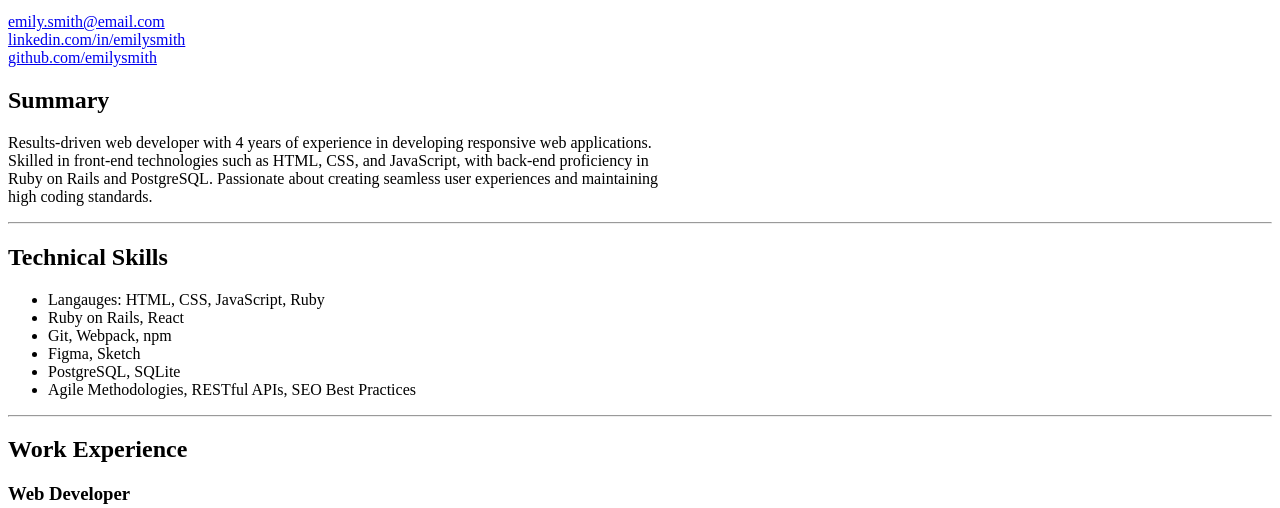
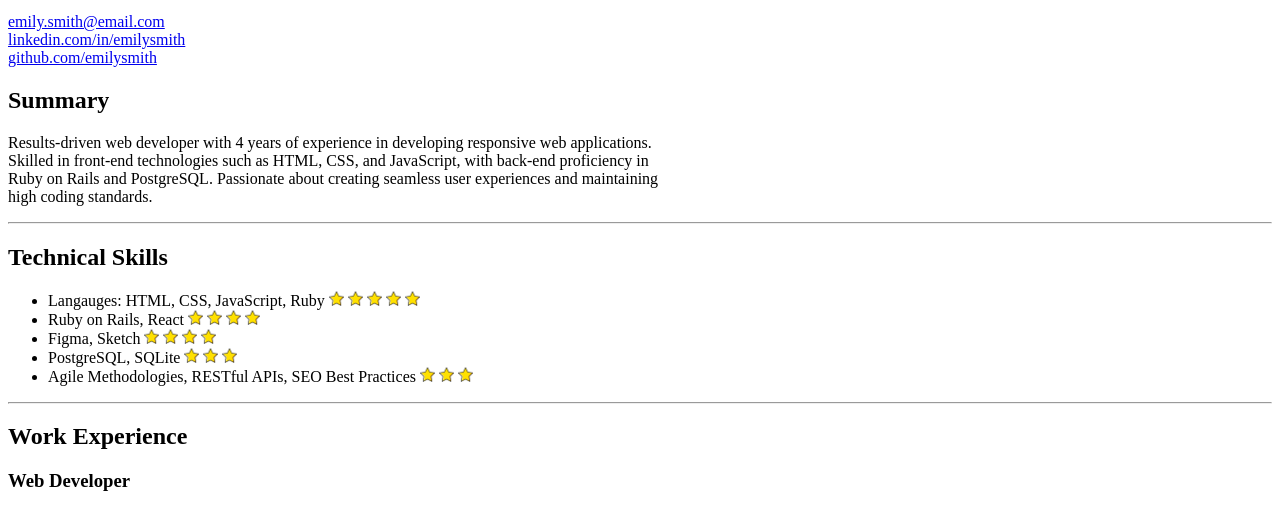
Before and after one commit to Dannie-Den/Emily_Smith, a plain HTML site: page index.html in a window 1280 px wide. Shown: the part 307-815 px from the top of the page. Drawn offline with Linux system fonts and the light colour scheme.

Commit message:
Add files via upload

```diff
--- a/index.html
+++ b/index.html
@@ -26,12 +26,12 @@
 <hr />
 <h2>Technical Skills</h2>
 <ul>
-    <li>Langauges: HTML, CSS, JavaScript, Ruby</li>
-    <li>Ruby on Rails, React</li>
-    <li>Git, Webpack, npm</li>
-    <li>Figma, Sketch</li>
-    <li>PostgreSQL, SQLite</li>
-    <li>Agile Methodologies, RESTful APIs, SEO Best Practices</li>
+
+    <li>Langauges: HTML, CSS, JavaScript, Ruby <img src="./Images/541415.png" height="15"/>  <img src="./Images/541415.png" height="15"/>  <img src="./Images/541415.png" height="15"/>  <img src="./Images/541415.png" height="15"/>  <img src="./Images/541415.png" height="15"/></li>
+    <li>Ruby on Rails, React <img src="./Images/541415.png" height="15"/>  <img src="./Images/541415.png" height="15"/>  <img src="./Images/541415.png" height="15"/>  <img src="./Images/541415.png" height="15"/></li>
+    <li>Figma, Sketch <img src="./Images/541415.png" height="15"/>  <img src="./Images/541415.png" height="15"/>  <img src="./Images/541415.png" height="15"/>  <img src="./Images/541415.png" height="15"/></li>
+    <li>PostgreSQL, SQLite <img src="./Images/541415.png" height="15"/>  <img src="./Images/541415.png" height="15"/>  <img src="./Images/541415.png" height="15"/> </li>
+    <li>Agile Methodologies, RESTful APIs, SEO Best Practices <img src="./Images/541415.png" height="15"/>  <img src="./Images/541415.png" height="15"/>  <img src="./Images/541415.png" height="15"/></li>
 </ul>
 <hr />
 <h2> Work Experience</h2>
```
Also changed, not shown: Images/541415.png (added).
